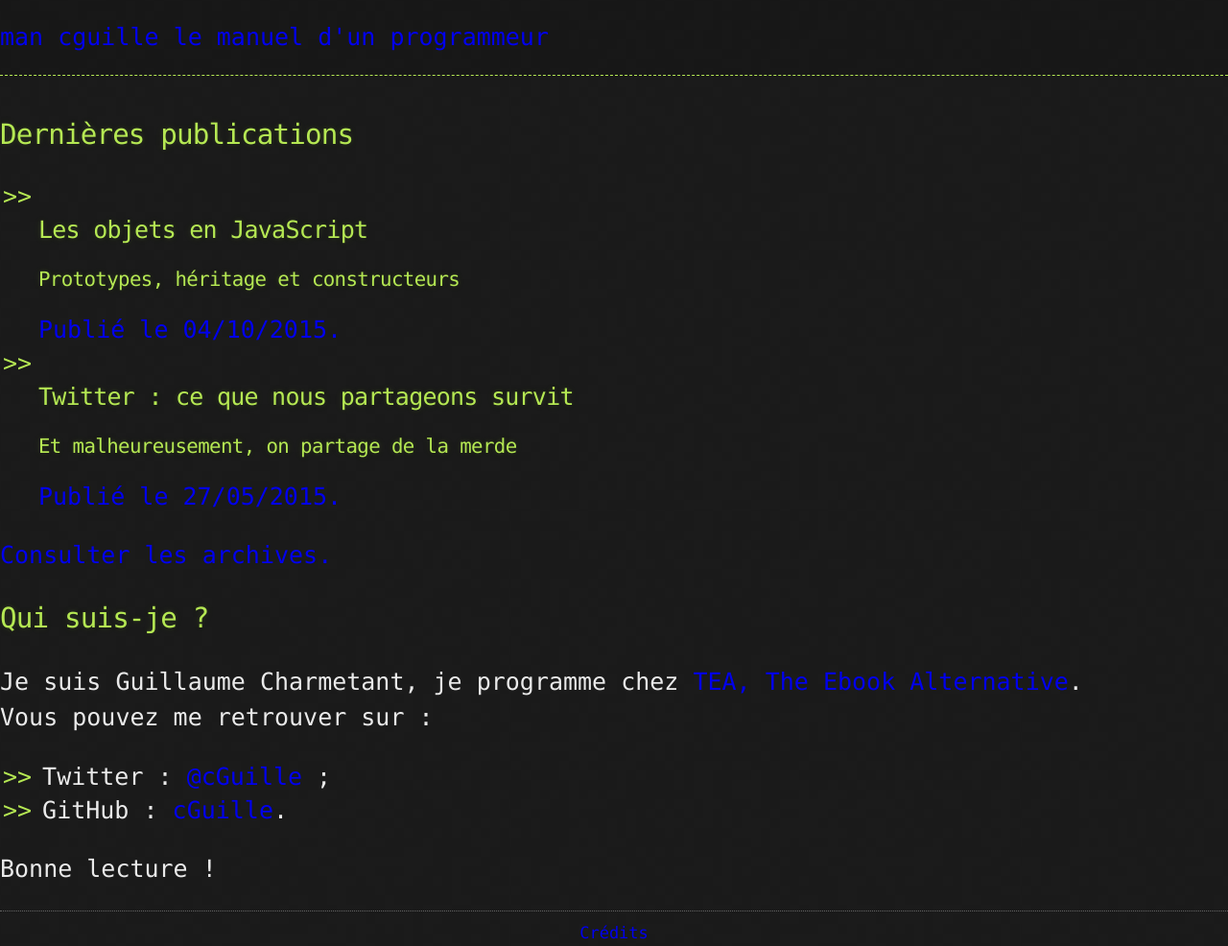
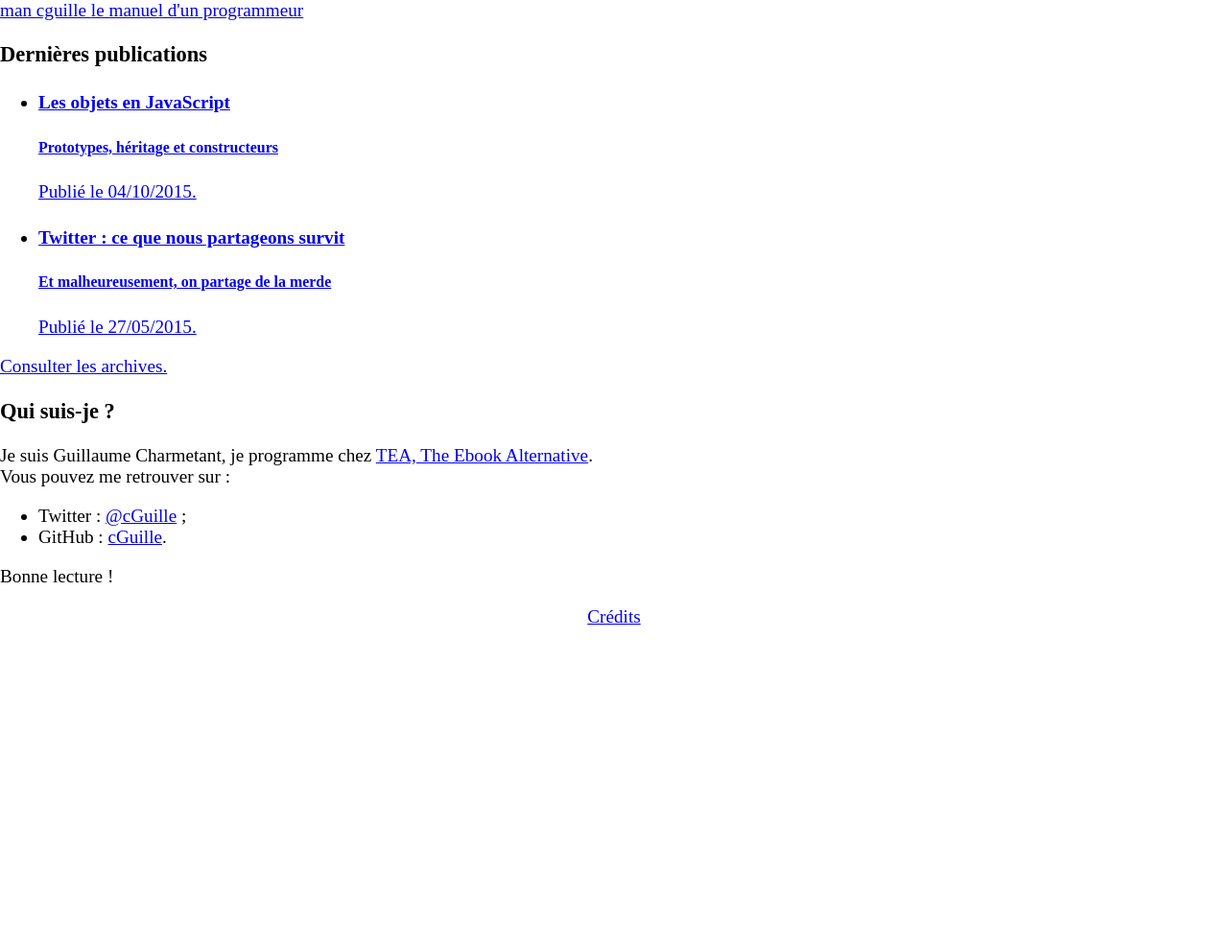
Before and after one commit to cGuille/cGuille.github.io, a Jekyll site: the page built from index.html, in a window 1280 px wide. Shown: the whole page at 96% size. Built offline with Jekyll 4.4.1, drawn with Linux system fonts in a browser that asks for light colours; after the commit the page ends 900 px from its top, so only the background shows below that.

Commit message:
Set up new style sheet

```diff
--- a/assets/stylesheets/stylesheet.css
+++ b/assets/stylesheets/stylesheet.css
@@ -1,277 +1,22 @@
+html {
+  margin: 0;
+  padding: 0;
+  font-size: 100%;
+}
+
 body {
   margin: 0;
   padding: 0;
-  background: #151515 url("/assets/images/bkg.png") 0 0;
-  font-size: 25px;
-  color: #eaeaea;
-  line-height: 1.5;
-  font-family: Monaco, "Bitstream Vera Sans Mono", "Lucida Console", Terminal, monospace;
-}
-
-a {
-  text-decoration: none;
-}
-
-/* General & 'Reset' Stuff */
-
-.container {
-  width: 90%;
-  margin: 0 auto;
-}
-
-section {
-  display: block;
-  margin: 0 0 20px 0;
+  font-size: 1.2em;
 }
 
 h1, h2, h3, h4, h5, h6 {
-  margin: 0 0 20px;
 }
 
-li {
-  line-height: 1.4 ;
-}
-
-/* Header, <header>
-   header   - container
-   h1       - project name
-   h2       - project description
-*/
-
-header {
-  background: rgba(0, 0, 0, 0.1);
-  width: 100%;
-  border-bottom: 1px dashed #b5e853;
-  padding: 20px 0;
-  margin: 0 0 40px 0;
-}
-
-header h1 {
-  font-size: 42px;
-  line-height: 1.5;
-  margin: 0;
-  font-weight: bold;
-  font-family: Monaco, "Bitstream Vera Sans Mono", "Lucida Console", Terminal, monospace;
-  color: #b5e853;
-  text-shadow: 0 1px 1px rgba(0, 0, 0, 0.1),
-               0 0 5px rgba(181, 232, 83, 0.1),
-               0 0 10px rgba(181, 232, 83, 0.1);
-  letter-spacing: -1px;
-  -webkit-font-smoothing: antialiased;
-}
-
-header h2 {
-  font-size: 18px;
-  font-weight: 300;
-  color: #666;
-}
-
-#downloads .btn {
-  display: inline-block;
-  text-align: center;
-  margin: 0;
-}
-
-/* Main Content
-*/
-
-#main_content {
-  width: 100%;
-  -webkit-font-smoothing: antialiased;
-}
-section img {
-  max-width: 100%
-}
-
-h1, h2, h3, h4, h5, h6 {
-  font-weight: normal;
-  font-family: Monaco, "Bitstream Vera Sans Mono", "Lucida Console", Terminal, monospace;
-  color: #b5e853;
-  letter-spacing: -0.03em;
-  text-shadow: 0 1px 1px rgba(0, 0, 0, 0.1),
-               0 0 5px rgba(181, 232, 83, 0.1),
-               0 0 10px rgba(181, 232, 83, 0.1);
-}
-
-#main_content h1 {
-  font-size: 42px;
-}
-
-#main_content h1 .date {
-  color: #666;
-  font-size: 19px;
-}
-
-#main_content h2 {
-  font-size: 38px;
-}
-
-#main_content h3 {
-  font-size: 30px;
-}
-
-#main_content h4 {
-  font-size: 24px;
-}
-
-#main_content h5 {
-  font-size: 20px;
-  text-transform: uppercase;
-  margin: 0 0 5px 0;
-}
-
-#main_content h6 {
-  font-size: 17px;
-  text-transform: uppercase;
-  color: #999;
-  margin: 0 0 5px 0;
-}
-
-#main_content a {
-  color: #63c0f5;
-  text-shadow: 0 0 5px rgba(104, 182, 255, 0.5);
-}
-
-dt {
-  font-style: italic;
-  font-weight: bold;
-}
-
-ul li {
-  list-style: none;
-}
-
-ul li:before {
-  content: ">>";
-  font-family: Monaco, "Bitstream Vera Sans Mono", "Lucida Console", Terminal, monospace;
-  color: #b5e853;
-  margin-left: -37px;
-  margin-right: 11px;
-  line-height: 16px;
-}
-
-blockquote {
-  color: #aaa;
-  padding-left: 10px;
-  border-left: 1px dotted #666;
-}
-
-pre {
-  background: rgba(0, 0, 0, 0.9);
-  border: 1px solid rgba(255, 255, 255, 0.15);
-  padding: 10px;
-  color: #b5e853;
-  border-radius: 2px;
-  -moz-border-radius: 2px;
-  -webkit-border-radius: 2px;
-  text-wrap: normal;
-  overflow: auto;
-}
 pre[class*='language-'] > code[data-language] {
   overflow: auto;
 }
 
-table {
-  width: 100%;
-  margin: 0 0 20px 0;
-}
-
-th {
-  text-align: left;
-  border-bottom: 1px dashed #b5e853;
-  padding: 5px 10px;
-}
-
-td {
-  padding: 5px 10px;
-}
-
-hr {
-  height: 0;
-  border: 0;
-  border-bottom: 1px dashed #b5e853;
-  color: #b5e853;
-}
-
-/* Buttons
-*/
-
-.btn {
-  display: inline-block;
-  background: -webkit-linear-gradient(top, rgba(40, 40, 40, 0.3), rgba(35, 35, 35, 0.3) 50%, rgba(10, 10, 10, 0.3) 50%, rgba(0, 0, 0, 0.3));
-  padding: 8px 18px;
-  border-radius: 50px;
-  border: 2px solid rgba(0, 0, 0, 0.7);
-  border-bottom: 2px solid rgba(0, 0, 0, 0.7);
-  border-top: 2px solid rgba(0, 0, 0, 1);
-  color: rgba(255, 255, 255, 0.8);
-  font-family: Helvetica, Arial, sans-serif;
-  font-weight: bold;
-  text-decoration: none;
-  text-shadow: 0 -1px 0 rgba(0, 0, 0, 0.75);
-  box-shadow: inset 0 1px 0 rgba(255, 255, 255, 0.05);
-}
-
-.btn:hover {
-  background: -webkit-linear-gradient(top, rgba(40, 40, 40, 0.6), rgba(35, 35, 35, 0.6) 50%, rgba(10, 10, 10, 0.8) 50%, rgba(0, 0, 0, 0.8));
-}
-
-.btn .icon {
-  display: inline-block;
-  width: 16px;
-  height: 16px;
-  margin: 1px 8px 0 0;
-  float: left;
-}
-
-.btn-github .icon {
-  opacity: 0.6;
-  background: url("/assets/images/blacktocat.png") 0 0 no-repeat;
-}
-
-/* Clearfix */
-
-.cf:before, .cf:after {
-  content:"";
-  display:table;
-}
-
-.cf:after {
-  clear:both;
-}
-
-.cf {
-  zoom:1;
-}
-
-figure * {
-  display: block;
-  margin: auto
-}
-
-figcaption {
+footer {
   text-align: center;
 }
-
-.reveal-btn {
-  background: #b5e853;
-  border: none;
-  color: black;
-  cursor: pointer;
-  font-size: 15px;
-  font-weight: bold;
-  padding: 10px 15px;
-  text-decoration: none;
-  margin: 2px;
-}
-
-.reveal-btn:hover {
-  background: #63C0F5;
-}
-
-footer {
-  border-top: 1px dotted #666;
-  padding-top: 10px;
-  text-align: center;
-  font-size: 17px;
-}
```
